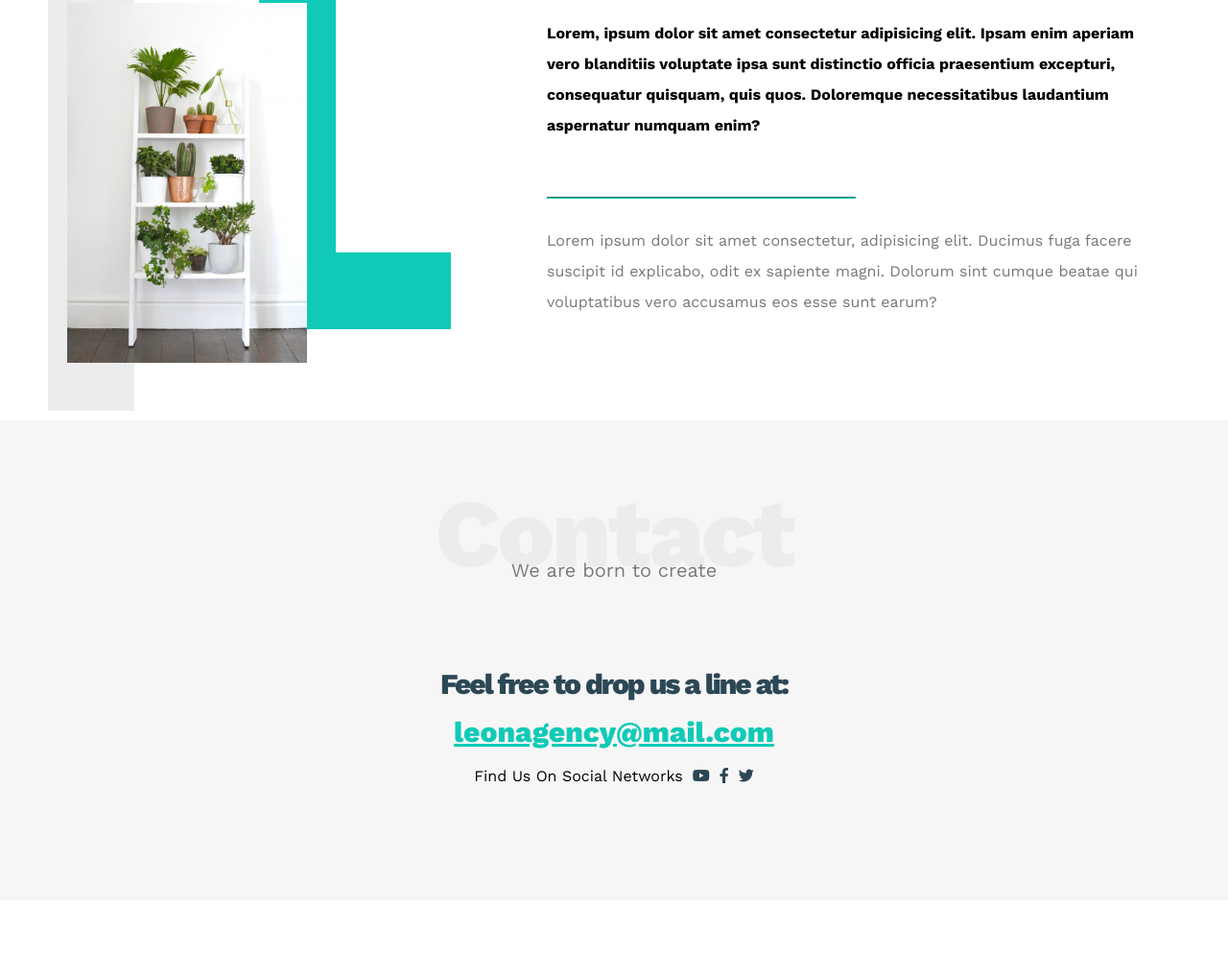
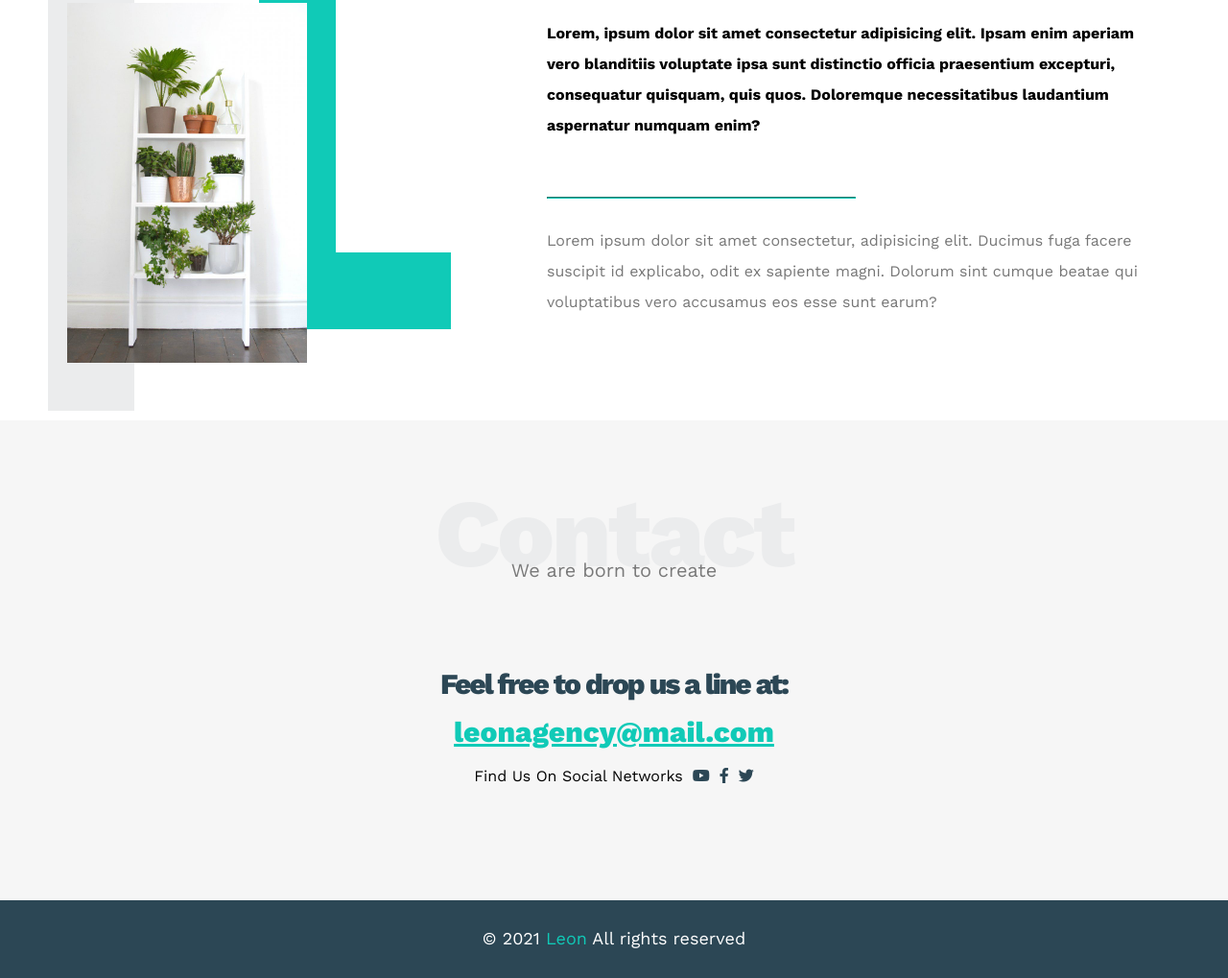
Before and after one commit to TamerHussien/HTML-CSS-Template-1, a plain HTML site: page index.html in a window 1280 px wide. Shown: the part 3277-4296 px from the top of the page at 96% size. Before the commit the page ends 4215 px from the top, so only its background shows below. Drawn offline with nearby package versions, Linux system fonts and the light colour scheme.

Commit message:
add footer

```diff
--- a/css/leon.css
+++ b/css/leon.css
@@ -432,3 +432,16 @@ body {
     color: var(--secondaryColor);
 }
 /* End Contact */
+
+/* start footer */
+.footer{
+    background-color: var(--secondaryColor);
+    color: white;
+    padding: 30px 10px;
+    text-align: center;
+    font-size: 18px;
+}
+footer span {
+    color: var(--mainColor);
+}
+/* end footer */
--- a/index.html
+++ b/index.html
@@ -223,6 +223,13 @@
         </div>
     </div>
     <!-- end contact -->
+    <!-- start footer -->
+    <footer>
+        <div class="footer">
+            &copy; 2021 <span>Leon </span>All rights reserved
+        </div>
+    </footer>
+    <!-- end footer -->
 </body>
 
 </html>
```
